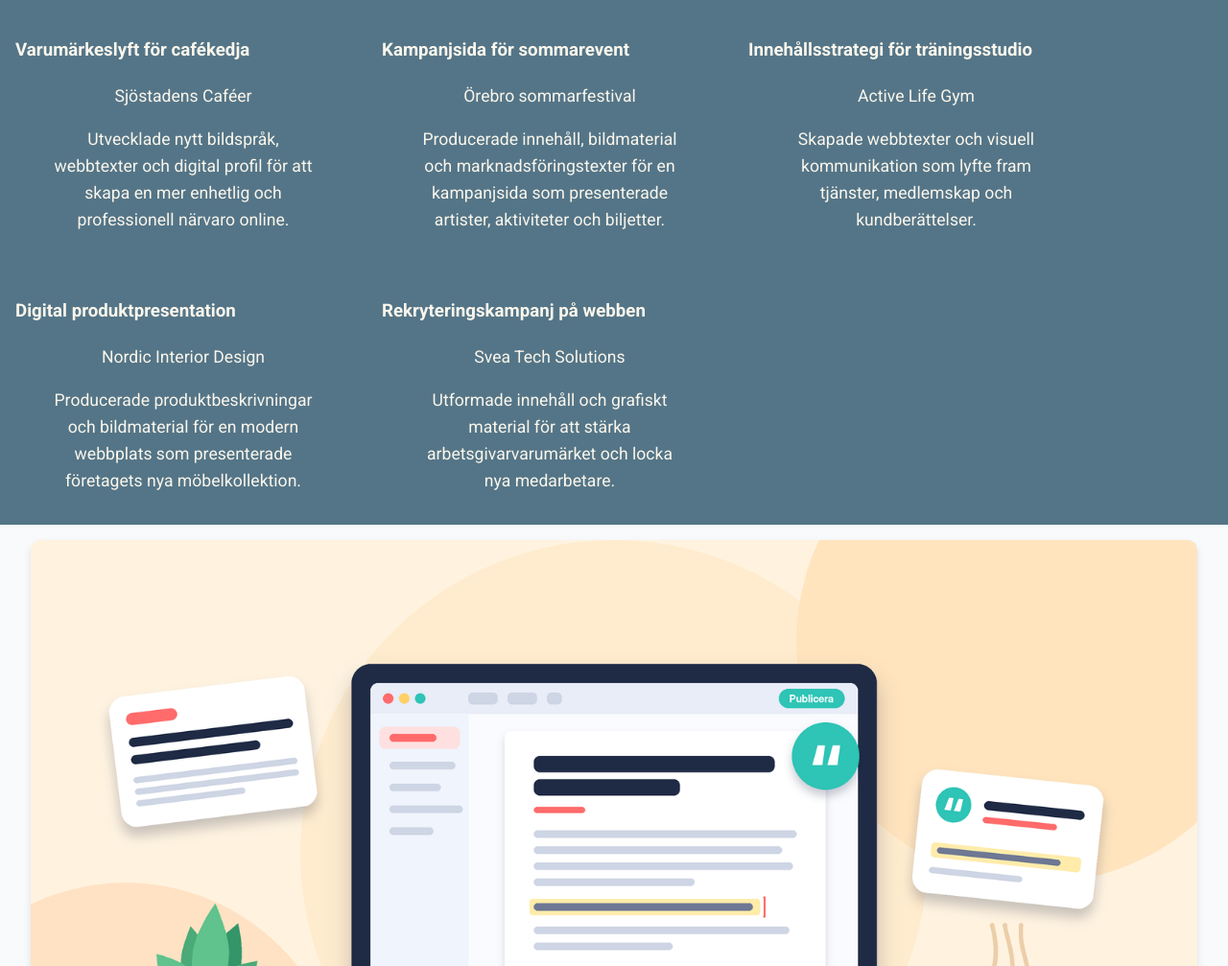
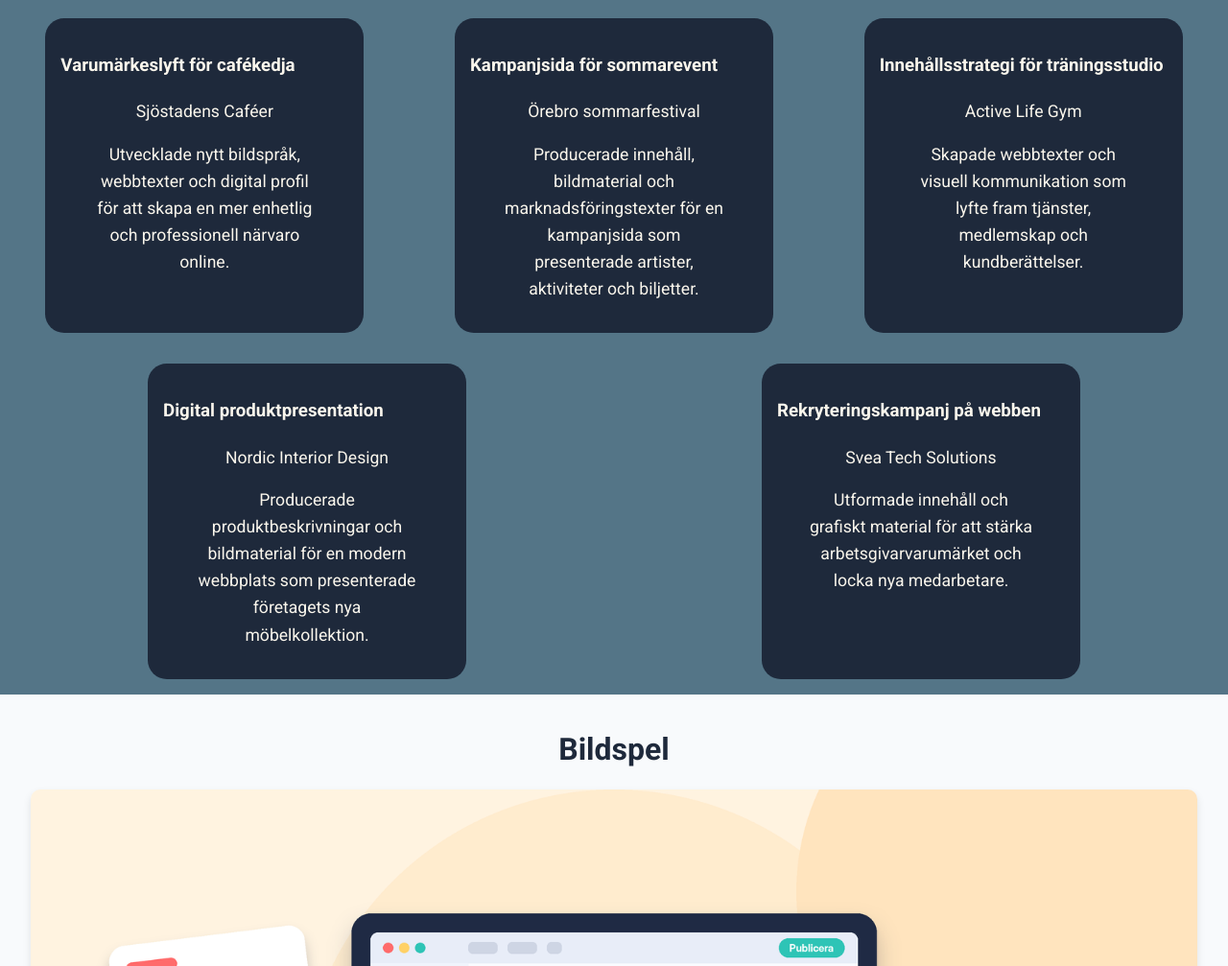
Before and after one commit to AlfredFagerstam/Grupp-7-Front-end, a plain HTML site: page hanna.html in a window 1280 px wide. Shown: the part 640-1647 px from the top of the page at 96% size. Drawn offline with nearby package versions, Linux system fonts and the light colour scheme.

Commit message:
individuella sidan

```diff
--- a/hanna.html
+++ b/hanna.html
@@ -49,6 +49,7 @@ Nedan kan du se ett urval av projekt där fokus har legat på innehållsprodukti
     </section>
 
     <section class="slideshow">
+        <h2>Bildspel</h2>
         <div class="images">
             <img id="image-slide" src="images/01-hbildspel.png" alt="Illustration av textproduktion och publicering av innehåll på en weebplats.">
 
--- a/hstyle.css
+++ b/hstyle.css
@@ -85,11 +85,15 @@ header {
 #flex-container {
     display: flex;
     flex-wrap: wrap;
+    justify-content: space-around;
 }
 
 .flex-item {
-    width: 350px;
+    width: 300px;
     padding: 1em;
+    background-color: #1e293b;
+    border-radius: 6%;
+    margin: 1em;
 }
 
 .projects {
@@ -106,3 +110,8 @@ header {
 .footer p {
     color: #f8fafc;
 } */
+
+
+@media only screen and (min-width: 768px){
+
+}
```
